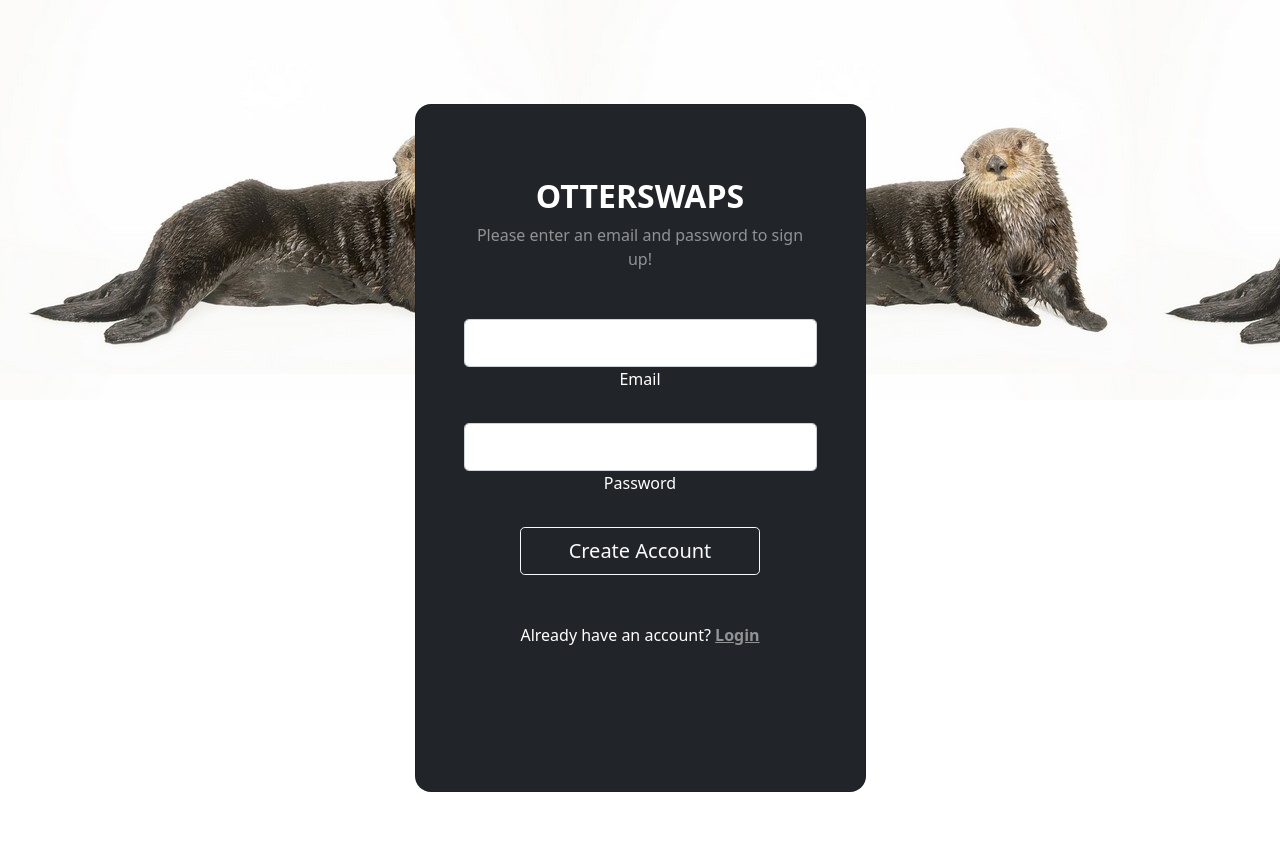
After one commit to metzherrera/otterswaps, a Flask app: page /signup in a window 1280 px wide. The commit adds this page. Run offline with Flask 3, Linux system fonts and the light colour scheme; some libraries are stand-ins or nearby versions.

Commit message:
working version

```diff
--- /dev/null
+++ b/app.py
@@ -0,0 +1,81 @@
+from flask import Flask, render_template, request, redirect, g, session, flash, url_for
+from flask_uploads import IMAGES, UploadSet, configure_uploads
+import sqlite3
+
+app = Flask(__name__)
+DATABASE = 'database.db'
+# app.secret_key = 'your_secret_key'
+photos = UploadSet("photos", IMAGES)
+app.config["UPLOADED_PHOTOS_DEST"] = "static/images"
+app.config["SECRET_KEY"] = "mysecretkey"
+configure_uploads(app,photos)
+
+@app.post("/upload")
+def upload():
+    if "photo" in request.files:
+        filename = photos.save(request.files["photo"])
+        flash("Photo saved successfully.")
+        return redirect(url_for("display_image", filename=filename))
+
+@app.route("/display/<filename>")
+def display_image(filename):
+    return render_template("home.html", filename=filename)
+
+@app.get("/create")
+def index():
+    return render_template("upload.html")
+
+def get_db():
+    db = getattr(g, '_database', None)
+    if db is None:
+        db = g._database = sqlite3.connect(DATABASE)
+    return db
+
+
+@app.teardown_appcontext
+def close_connection(exception):
+    db = getattr(g, '_database', None)
+    if db is not None:
+        db.close()
+
+
+# @app.route('/')
+# def index():
+#     return render_template('index.html')
+
+@app.route('/signup', methods=['GET', 'POST'])
+def signup():
+    if request.method == 'POST':
+        username = request.form['email']
+        password = request.form['password']
+        db = get_db() # Save username and password into database
+        cursor = db.cursor()
+        cursor.execute('INSERT INTO users (email, password) VALUES (?, ?)',
+                       (username, password))
+        db.commit()
+        return redirect('/login')
+    return render_template('signup.html')
+
+
+@app.route('/login', methods=['GET', 'POST'])
+def login():
+    if request.method == 'POST':
+        username = request.form['email']
+        password = request.form['password']
+        db = get_db()
+        cursor = db.cursor()
+        cursor.execute('SELECT * FROM users WHERE email = ?', (username,))
+        user = cursor.fetchone()
+
+        if user and user[2] == password:
+            # Set the user as authenticated in the session
+            session['user'] = user[0]
+            return redirect('/create')
+        else:
+            flash('Invalid username or password')
+
+    return render_template('login.html')
+
+
+if __name__ == '__main__':
+    app.run(debug=True)
--- /dev/null
+++ b/templates/signup.html
@@ -0,0 +1,56 @@
+<!DOCTYPE html>
+<html lang="en">
+<head>
+    <meta charset="UTF-8">
+    <meta http-equiv="X-UA-Compatible" content="IE=edge">
+    <meta name="viewport" content="width=device-width, initial-scale=1.0">
+    <title>Otterswaps</title>
+    <link href="https://cdn.jsdelivr.net/npm/bootstrap@5.0.2/dist/css/bootstrap.min.css" rel="stylesheet" integrity="sha384-EVSTQN3/azprG1Anm3QDgpJLIm9Nao0Yz1ztcQTwFspd3yD65VohhpuuCOmLASjC" crossorigin="anonymous">
+    </head>
+<body>
+    <div
+    class="p-5 text-center bg-image"
+    style="
+      background-image: url('/static/images/otterhome.jpg');
+      height: 400px;
+    "
+  >
+
+  <section class="vh-100 gradient-custom">
+    <div class="container py-5 h-100">
+      <div class="row d-flex justify-content-center align-items-center h-100">
+        <div class="col-12 col-md-8 col-lg-6 col-xl-5">
+          <div class="card bg-dark text-white" style="border-radius: 1rem;">
+            <div class="card-body p-5 text-center">
+
+              <div class="mb-md-5 mt-md-4 pb-5">
+
+                <h2 class="fw-bold mb-2 text-uppercase">OtterSwaps</h2>
+                <p class="text-white-50 mb-5">Please enter an email and password to sign up!</p>
+                <form method="POST" action="{{ url_for('signup') }}">
+                  <div class="form-outline form-white mb-4">
+                      <input type="email" id="typeEmailX" name="email" class="form-control form-control-lg" />
+                      <label class="form-label" for="typeEmailX">Email</label>
+                  </div>
+
+                  <div class="form-outline form-white mb-4">
+                      <input type="password" id="typePasswordX" name="password" class="form-control form-control-lg" />
+                      <label class="form-label" for="typePasswordX">Password</label>
+                  </div>
+
+                  <button class="btn btn-outline-light btn-lg px-5" type="submit">Create Account</button>
+              </form>
+                <br><br>
+                <p class="mb-0">Already have an account? <a href="/login" class="text-white-50 fw-bold">Login</a>
+                </p>
+              </div>
+
+            </div>
+          </div>
+        </div>
+      </div>
+    </div>
+  </section>
+    </div>
+</body>
+</html>
```
Also changed, not shown: my_flask.py (+11 -4 lines), templates/home.html (added, +9 -0 lines), templates/index.html (deleted, +0 -12 lines), templates/login.html (+48 -2 lines), templates/page1.html (deleted, +0 -20 lines), templates/page2.html (deleted, +0 -12 lines), templates/register.html (added, +16 -0 lines), templates/upload.html (added, +25 -0 lines), README.md, database.db (added), templates/create.html (added).
